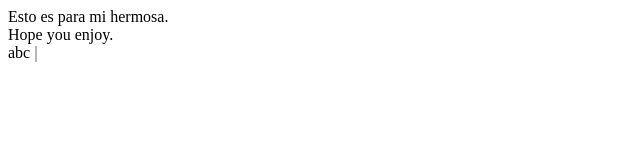
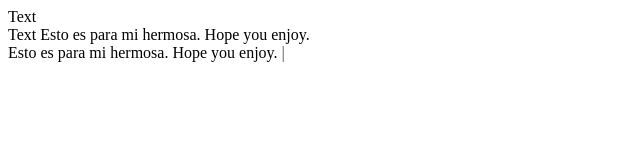
Before and after one commit to crmkmc/ck.github.io, a plain HTML site: page index.html in a window 1280 px wide. Shown: the whole page, without its empty margins (0-640 px from the left). Drawn offline with nearby package versions, Linux system fonts and the light colour scheme.

Commit message:
Format code3.

```diff
--- a/index.html
+++ b/index.html
@@ -10,11 +10,13 @@
 
 <body>
     <div id="source">
-        Esto es para mi hermosa. <br />
-        Hope you enjoy.
+        Text <br />
+        Text
+        Esto es para mi hermosa. Hope you enjoy.
     </div>
     <span id="output">
-        abc
+        Esto es para mi hermosa. Hope you enjoy.
+
     </span>
     <span class="typing-cursor">|</span>
 
```
